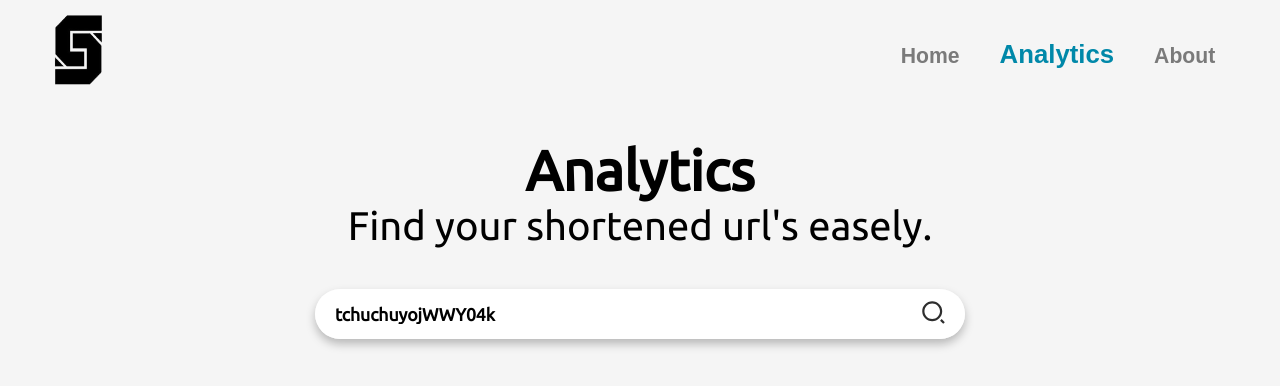
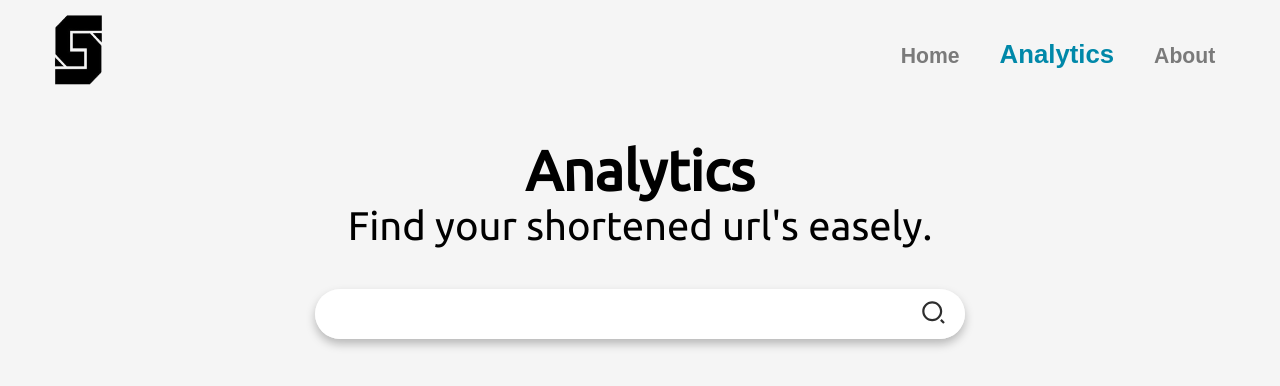
Before and after one commit to victorleonardi/Shostners-front, a Vue app: page /analytics in a window 1280 px wide. Shown: the top 386 px of the page. Built offline with nearby package versions, Linux system fonts and the light colour scheme.

Commit message:
Remove debug

```diff
--- a/src/components/SearchBar.vue
+++ b/src/components/SearchBar.vue
@@ -63,7 +63,7 @@ import LineCharts from './LineCharts.vue'
         data() {
             return{
                 apiConfig: {
-                    encode:"tchuchuyojWWY04k"
+                    encode:""
                 },
                 loading: false,
                 analytics: false,
```
